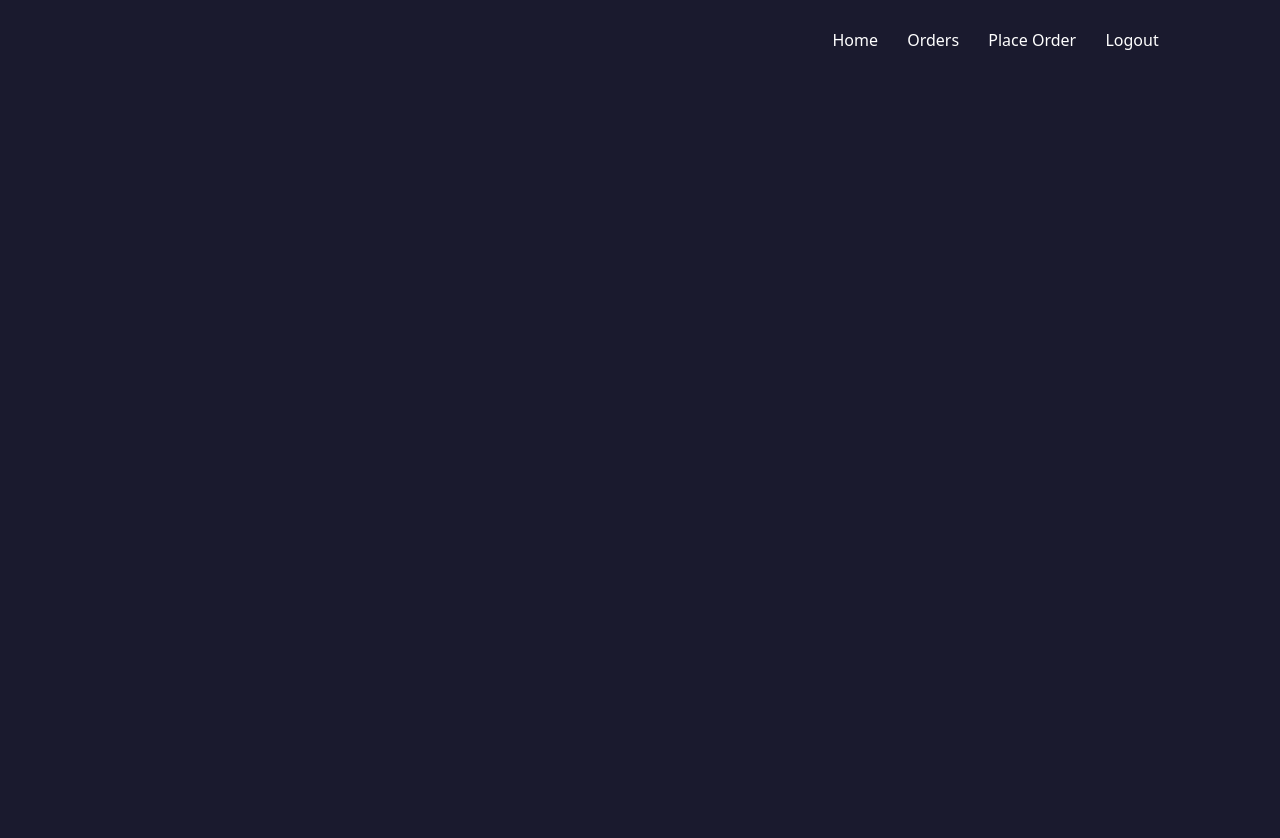
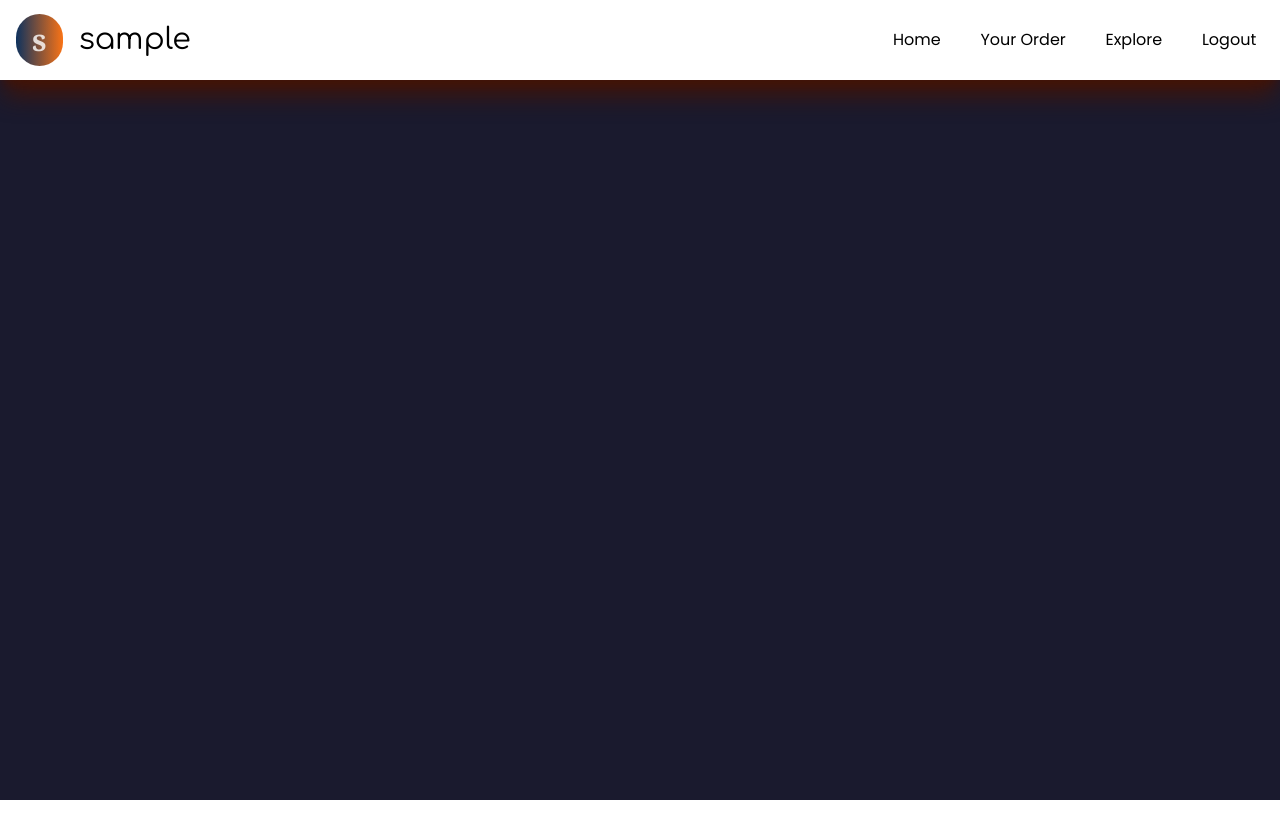
Before and after one commit to KATHIRESHP/Zoggy, a React (Create React App) app: page /order in a window 1280 px wide. Shown: the top 838 px of the page. After the commit the page ends 800 px from the top, so only its background shows below. Built offline with nearby package versions, Linux system fonts and the light colour scheme; sample sign-in values are in the browser's storage.

Commit message:
0608100802023

```diff
--- a/src/App.js
+++ b/src/App.js
@@ -11,11 +11,6 @@ const App = () => {
   return (
     <div className='bg-[#1a1a2e] relative'>
         <BrowserRouter>
-        {
-          localStorage.getItem("user-details")
-          &&
-          <NavBar/>
-        }
             <Routes>
               <Route path='/'>
                 <Route index element={<Home/>}/>
--- a/src/components/NavBar.jsx
+++ b/src/components/NavBar.jsx
@@ -1,31 +1,49 @@
-import React from 'react'
+import React, { useEffect, useRef, useState } from 'react'
 import { Link } from 'react-router-dom'
 
 const NavBar = () => {
+    const [user, setUser] = useState();
+    const [show, setShow] = useState(false);
+    useEffect(() => {
+        setUser(JSON.parse(localStorage.getItem("user-details")))
+    }, [])
+
+    const links = [
+        { name: "Home", link: "/" },
+        { name: "Your Order", link: "/order" },
+        { name: "Explore", link: "/order" },
+        { name: "Logout", link: "/auth" },
+    ]
+
     return (
-        <div className='h-[10vh] w-screen flex justify-center items-center text-white'>
-            <ul className='w-10/12 flex justify-end'>
-                <li className='flex w-4/12 md:w-6/12 lg:w-5/12 xl:w-4/12 justify-around'>
-                    <Link to='/' className='relative group'>
-                        Home
-                        <span className='absolute bottom-0 left-0 w-0 h-[1px] bg-gradient-to-r from-[#0E325E] to-orange-500 transition-all duration-300 transform origin-left group-hover:w-full'></span>
-                    </Link>
-                    <Link to='/orders' className='relative group'>
-                        Orders
-                        <span className='absolute bottom-0 left-0 w-0 h-[1px] bg-gradient-to-r from-[#0E325E] to-orange-500 transition-all duration-300 transform origin-left group-hover:w-full'></span>
-                    </Link>
-                    <Link to='/order' className='relative group'>
-                        Place Order
-                        <span className='absolute bottom-0 left-0 w-0 h-[1px] bg-gradient-to-r from-[#0E325E] to-orange-500 transition-all duration-300 transform origin-left group-hover:w-full'></span>
-                    </Link>
-                    <Link to='/login' className='relative group'>
-                        Logout
-                        <span className='absolute bottom-0 left-0 w-0 h-[1px] bg-gradient-to-r from-[#0E325E] to-orange-500 transition-all duration-300 transform origin-left group-hover:w-full'></span>
-                    </Link>
-                </li>
-
-            </ul>
-        </div>
+        <>
+            <div className='bg-white md:flex md:justify-between md:items-center font-comforta text-black py-3 fixed w-screen shadow-xl shadow-orange-950'>
+                <div className='flex gap-1 md:gap-4 ml-4 text-lg md:text-3xl justify-start items-center'>
+                    <span className='bg-gradient-to-r from-[#0E325E] to-orange-500 py-2 px-4 rounded-full font-serif font-bold text-white/80'>{user?.username[0]}</span>
+                    {user?.username}
+                </div>
+                <button className='text-3xl top-3 right-6 absolute md:hidden'
+                        onClick={() => setShow(!show)}
+                >
+                    {
+                        show
+                        ?
+                        <i class="bi bi-x-lg"></i>
+                        :
+                        <i class="bi bi-list"></i>
+                    }
+                </button>
+                <div className={`flex flex-col md:flex-row md:w-7/12 lg:w-5/12 xl:w-4/12 md:justify-evenly md:items-center font-poppins absolute md:static w-screen transition-all ease-in-out duration-500 ${show ? "" : "-top-[500px]" }`}>
+                    {
+                        links.map((link, index) => {
+                            return (
+                                <Link to={link.link} className='md:ml-4 hover:text-orange-600 transition-all origin-right duration-500 bg-white flex justify-center py-4'>{link.name}</Link>
+                            )
+                        })
+                    }
+                </div>
+            </div>
+        </>
     )
 }
 
--- a/src/components/Order.jsx
+++ b/src/components/Order.jsx
@@ -1,8 +1,23 @@
-import React from 'react'
+import React, { useEffect, useState } from 'react'
+import NavBar from './NavBar'
+import { useNavigate } from 'react-router-dom';
 
 const Order = () => {
+  const navigate = useNavigate();
+    const [user, setUser] = useState(undefined);
+    useEffect(() => {
+        if (!localStorage.getItem('user-details')) {
+            console.log("redirecting")
+            navigate('/auth');
+        }
+        else
+        {
+          setUser(JSON.parse(localStorage.getItem("user-details")));
+        }
+    },[])
   return (
     <div className='h-screen text-white/80'>
+      <NavBar/>
     </div>
   )
 }
--- a/src/components/Orders.jsx
+++ b/src/components/Orders.jsx
@@ -1,8 +1,22 @@
-import React from 'react'
+import React, { useEffect, useState } from 'react'
+import NavBar from './NavBar'
+import { useNavigate } from 'react-router-dom';
 const Orders = () => {
+  const navigate = useNavigate();
+    const [user, setUser] = useState(undefined);
+    useEffect(() => {
+        if (!localStorage.getItem('user-details')) {
+            console.log("redirecting")
+            navigate('/auth');
+        }
+        else
+        {
+          setUser(JSON.parse(localStorage.getItem("user-details")));
+        }
+    },[])
   return (
     <div className='h-screen text-white/80'>
-
+      <NavBar />
     </div>
   )
 }
--- a/src/index.css
+++ b/src/index.css
@@ -1,5 +1,7 @@
 @import url('https://fonts.googleapis.com/css2?family=Titillium+Web&display=swap');
 @import url('https://fonts.googleapis.com/css2?family=Comfortaa&display=swap');
+@import url('https://fonts.googleapis.com/css2?family=Poppins&display=swap');
+@import url("https://cdn.jsdelivr.net/npm/bootstrap-icons@1.10.5/font/bootstrap-icons.css");
 @tailwind base;
 @tailwind components;
 @tailwind utilities;
--- a/src/pages/Home.jsx
+++ b/src/pages/Home.jsx
@@ -1,18 +1,37 @@
-import React, { useEffect } from 'react'
-import { BrowserRouter, Route, Routes, useNavigate } from 'react-router-dom';
+import React, { useEffect, useLayoutEffect, useState } from 'react'
+import { useNavigate } from 'react-router-dom';
+import NavBar from '../components/NavBar';
+import { Carousel } from "@material-tailwind/react";
 
 const Home = () => {
 
-    const navigate = useNavigate();
-    useEffect(() => {
-        if (!localStorage.getItem('user-details')) {
-            console.log("redirecting")
-            navigate('/auth');
-        }
-    },[])
+  const navigate = useNavigate();
+  const [user, setUser] = useState("");
+  useLayoutEffect(() => {
+    if (!localStorage.getItem('user-details')) {
+      console.log("redirecting")
+      navigate('/auth');
+    }
+    else {
+      setUser(JSON.parse(localStorage.getItem("user-details")));
+    }
+  }, [])
   return (
-    <div className='h-screen text-white/80'>
-
+    <div className='h-screen text-white/80 flex flex-col'>
+      <NavBar />
+      <div className='mt-[10vh] '>
+        <div id="thumbnail-slider" class="mb-12 lg:mb-6 nav-inset-button carousel -mx-2" data-flickity='{ "cellAlign": "left", "wrapAround": true, "draggable": false, "adaptiveHeight": true, "prevNextButtons": true , "imagesLoaded": true }'>
+          <div class="max-w-full w-full px-2">
+            <img alt="title" class="w-full h-auto max-w-auto" src="src/img-min/project/project_1.jpg"/>
+          </div>
+          <div class="max-w-full w-full px-2">
+            <img alt="title" class="w-full h-auto max-w-auto" src="src/img-min/project/project_2.jpg"/>
+          </div>
+          <div class="max-w-full w-full px-2">
+            <img alt="title" class="w-full h-auto max-w-auto" src="src/img-min/project/project_3.jpg"/>
+          </div>
+        </div>
+      </div>
     </div>
   )
 }
--- a/src/pages/Login.jsx
+++ b/src/pages/Login.jsx
@@ -1,6 +1,8 @@
 import React, { useEffect, useRef, useState } from 'react'
 import { useNavigate } from 'react-router-dom'
 import toast, { Toaster } from 'react-hot-toast';
+import axios from 'axios';
+import { loginRoute } from '../APIutils/Apiroutes';
 
 const Login = () => {
 
@@ -21,6 +23,22 @@ const Login = () => {
         {
             if(password_regex.test(password))
             {
+                axios.post(loginRoute, {
+                    email:email,
+                    password:password
+                })
+                .then((data) => {
+                    toast.success("Login success");
+                    console.log(JSON.stringify(data.data));
+                    localStorage.setItem("user-details", JSON.stringify(data.data.user));
+                    setTimeout(() => {
+                        navigate('/');
+                    }, 4000)
+                })
+                .catch((error) => {
+                    toast.success("Error in sending login request");
+                    console.log(error);
+                })
             }
             else
             {
--- a/src/pages/Register.jsx
+++ b/src/pages/Register.jsx
@@ -21,14 +21,17 @@ const Register = () => {
         if (password_regex.test(password)) {
             axios.post(registerRoute, { name: name, email: email, password: password })
                 .then((data) => {
-                    toast.success(data.data.msg);
                     if(data.data.status)
                     {
                         localStorage.setItem("user-details",  JSON.stringify(data.data.user));
-                        toast.success("Redirecting...");
+                        toast.success("Successfull :) \nRedirecting...");
                         setTimeout(() => {
                             navigate('/');
                         }, 4000);
+                    }
+                    else
+                    {
+                        toast.error(data.data.msg);
                     }
                 })
                 .catch((error) => {
--- a/tailwind.config.js
+++ b/tailwind.config.js
@@ -8,7 +8,8 @@ module.exports = {
     extend: {
       fontFamily: {
         titilium: ["Titillium Web", "sans-serif"],
-        comforta: ["Comfortaa", "cursive"]
+        comforta: ["Comfortaa", "cursive"],
+        poppins: ["Poppins", "sans-serif"]
       }
     },
   },
```
Also changed, not shown: 1 other file (tests, documents, lock files or other folders).
